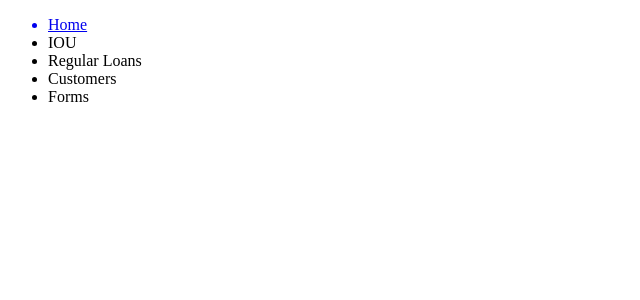
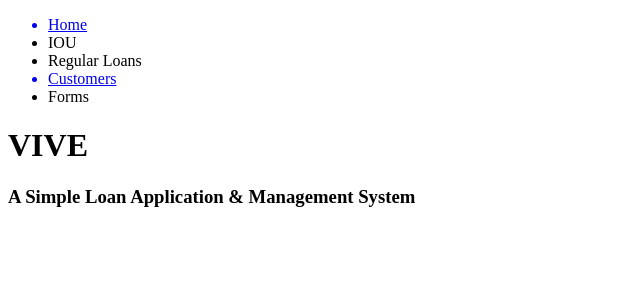
Before and after one commit to claudette-cabahug/vive-slams, a React app: page /customers in a window 1280 px wide. Shown: the top 300 px of the page, without its empty margins (0-640 px from the left). Built offline with nearby package versions, Linux system fonts and the light colour scheme; the HTML template or start-up script is replaced by a standard one.

Commit message:
create customer component and added links in Nav

```diff
--- a/src/client/components/App.jsx
+++ b/src/client/components/App.jsx
@@ -1,8 +1,9 @@
 import React from 'react'
 import { BrowserRouter as Router, Routes, Route } from 'react-router-dom'
 
+import Nav from './Nav'
 import Home from './Home'
-import Nav from './Nav'
+import Customers from './Customers'
 
 const App = () => {
   return (
@@ -11,6 +12,7 @@ const App = () => {
       <Nav />
         <Routes>
           <Route exact path='/' element={ <Home /> }>
+          <Route exact path='/customers' element={ <Customers /> }></Route>
           </Route>
         </Routes>
       </Router>
--- /dev/null
+++ b/src/client/components/Customers.jsx
@@ -0,0 +1,11 @@
+import React, { Component } from 'react'
+
+export default class Customers extends Component {
+  render() {
+    return (
+      <div>
+        <h1>Customers</h1>
+      </div>
+    )
+  }
+}
--- a/src/client/components/Nav.jsx
+++ b/src/client/components/Nav.jsx
@@ -8,7 +8,7 @@ export default function Nav() {
         <Link to='/'><li>Home</li></Link>
         <li>IOU</li>
         <li>Regular Loans</li>
-        <li>Customers</li>
+        <Link to='/customers'><li>Customers</li></Link>
         <li>Forms</li>
       </ul>
     </div>
```
